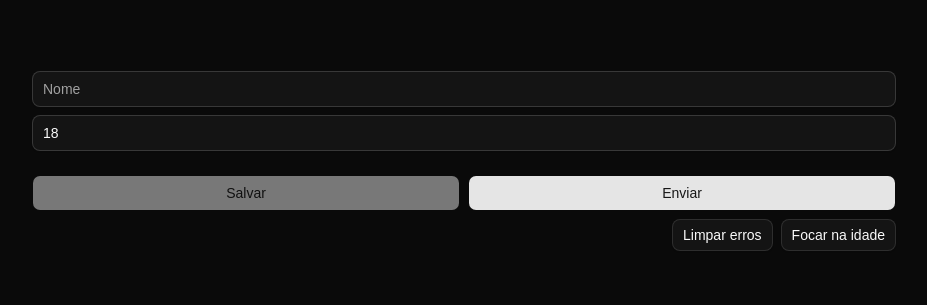
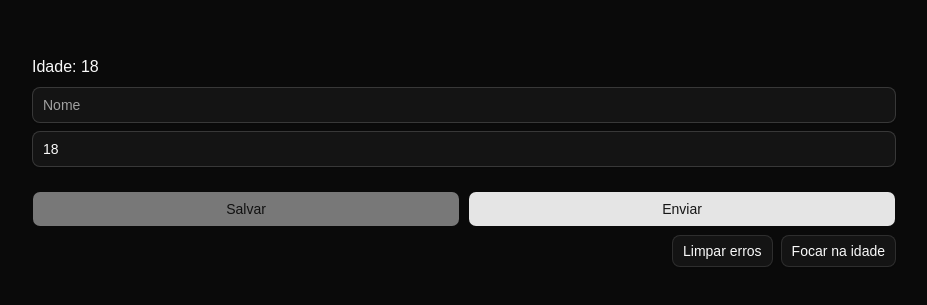
Before and after one commit to andersonkaiti/react-hook-form-course, a React (Vite) app: page / in a window 1280 px wide. Shown: the part 239-544 px from the top of the page, without its empty margins (176-1103 px from the left). Built offline with nearby package versions, Linux system fonts and the light colour scheme.

Commit message:
:sparkles: feat(watch): make age field reactive with watch

```diff
--- a/src/app.tsx
+++ b/src/app.tsx
@@ -17,6 +17,7 @@ export function App() {
     clearErrors,
     reset,
     setFocus,
+    watch,
   } = useForm<IFormData>({
     defaultValues: {
       name: '',
@@ -32,12 +33,22 @@ export function App() {
     console.log({ data })
   })
 
+  // Assiste a alguma alteração em algum campo do formulário (o RHF cria um
+  // observable por baixo dos panos e o componente escuta ele) e retorna um
+  // valor reativo.
+  // const [age, name] = watch(['age', 'name'])
+  const age = watch('age')
+
+  console.log('rendered')
+
   return (
     <div className="flex min-h-screen items-center justify-center">
       <form
         onSubmit={handleSubmit}
         className="mx-auto flex w-full max-w-4xl flex-col gap-2 p-4"
       >
+        <h1>Idade: {age}</h1>
+
         <div>
           <Input
             placeholder="Nome"
```
